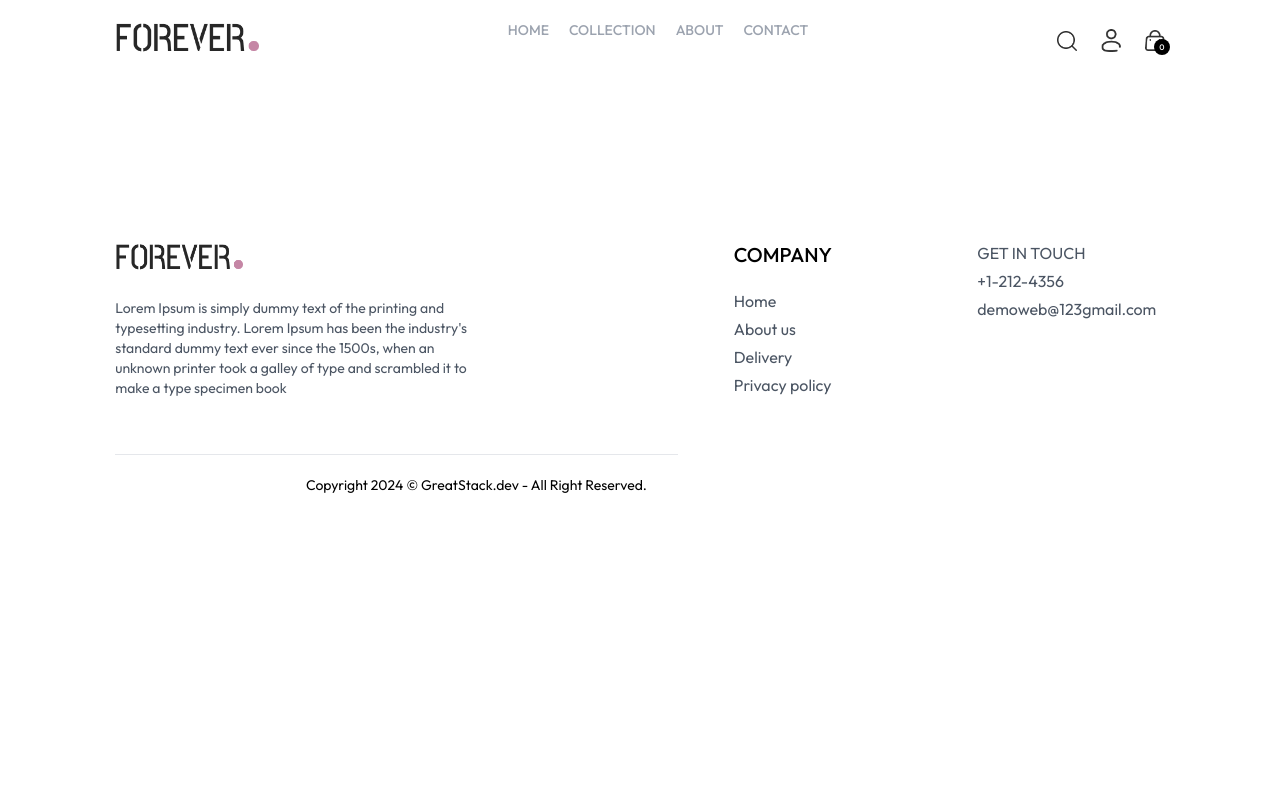
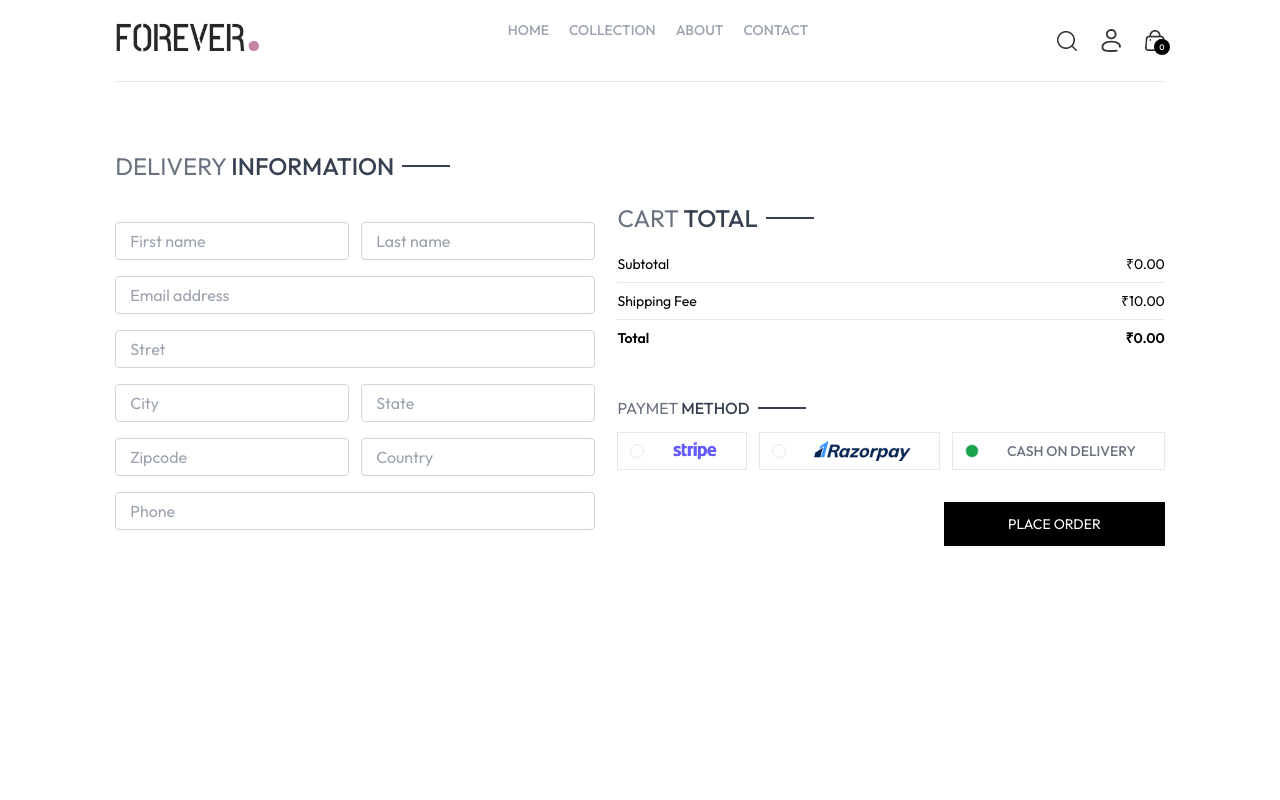
Before and after one commit to shreysingh-singh/FOREVER_ECOMMER_APP, a React (Vite) app in the folder frontend/: page /place-order in a window 1280 px wide. Shown: the top 800 px of the page. Built offline with nearby package versions, Linux system fonts and the light colour scheme.

Commit message:
_12_PlaceOrder

```diff
--- a/frontend/src/components/CartTotal.jsx
+++ b/frontend/src/components/CartTotal.jsx
@@ -3,7 +3,7 @@ import { ShopContext } from '../context/ShopingContext'
 import Tittle from './Tittle';
 
 function CartTotal() {
-    const { currency, delivery_fee, getCartAmount, navigate } =
+    const { currency, delivery_fee, getCartAmount } =
       useContext(ShopContext);
   return (
     <div className="w-full">
@@ -33,14 +33,7 @@ function CartTotal() {
             {currency}
             {getCartAmount() === 0 ? "0" : getCartAmount() + delivery_fee}.00
           </p>
-          <div className="w-full text-end">
-            <button
-              onClick={() => navigate("/place-order")}
-              className="bg-black text-white text-sm my-8 px-8 py-3 active:bg-gray-700 "
-            >
-              PROCEED TO CHECKOUT
-            </button>
-          </div>
+
         </div>
       </div>
     </div>
--- a/frontend/src/pages/Cart.jsx
+++ b/frontend/src/pages/Cart.jsx
@@ -6,7 +6,7 @@ import CartTotal from "../components/CartTotal";
 
 
 function Cart() {
-  const { products, currency, cartItems, updateQuantity } =
+  const { products, currency, cartItems, updateQuantity, navigate } =
     useContext(ShopContext);
   const [cartData, setCardData] = useState([]);
 
@@ -30,12 +30,13 @@ function Cart() {
   return (
     <div className="border-t pt-14">
       <div className="text-2xl mb-3">
-        <Tittle text1={'YOUR'} text2={'CART'}/>
+        <Tittle text1={"YOUR"} text2={"CART"} />
       </div>
       <div>
-        {
-          cartData.map((item, index) => {
-            const productData = products.find((product) => product._id === item._id);
+        {cartData.map((item, index) => {
+          const productData = products.find(
+            (product) => product._id === item._id,
+          );
 
           return (
             <div
@@ -60,7 +61,15 @@ function Cart() {
                 </div>
               </div>
               <input
-                onChange={(e) => e.target.value === '' || e.target.value === '0' ? null : updateQuantity(item._id, item.size,Number(e.target.value))}
+                onChange={(e) =>
+                  e.target.value === "" || e.target.value === "0"
+                    ? null
+                    : updateQuantity(
+                        item._id,
+                        item.size,
+                        Number(e.target.value),
+                      )
+                }
                 className="border max-w-10 sm:max-w-20 px-1 font-light sm:px-2 py-1"
                 type="number"
                 min={1}
@@ -74,12 +83,19 @@ function Cart() {
               />
             </div>
           );
-          })
-        }
+        })}
       </div>
       <div className="flex justify-end my-20">
         <div className="w-full sm:w-[450px]">
           <CartTotal />
+          <div className="w-full text-end">
+            <button
+              onClick={() => navigate("/place-order")}
+              className="bg-black text-white text-sm my-8 px-8 py-3 active:bg-gray-700 "
+            >
+              PROCEED TO CHECKOUT
+            </button>
+          </div>
         </div>
       </div>
     </div>
--- a/frontend/src/pages/PlaceOrder.jsx
+++ b/frontend/src/pages/PlaceOrder.jsx
@@ -1,11 +1,118 @@
-import React from 'react'
+import React, { useContext, useState } from 'react'
+import Tittle from '../components/Tittle'
+import CartTotal from '../components/CartTotal';
+import { assets } from '../assets/assets';
+import { ShopContext } from '../context/ShopingContext';
 
 function PlaceOrder() {
+  const [method, setMethod] = useState('cod');
+  const {navigate} = useContext(ShopContext);
   return (
-    <div>
+    <div className="flex flex-col sm:flex-row justify-between gap-4 pt-5 sm:pt-14 min-h-[80vh] border-t">
+      {/* ---------------Left Side ---------- */}
+      <div className="flex flex-col gap-4 w-full sm:max-w-[480px]">
+        <div className="text-xl sm:text-2xl my-3">
+          <Tittle text1={"DELIVERY"} text2={"INFORMATION"} />
+        </div>
+        <div className="flex gap-3">
+          <input
+            placeholder="First name"
+            type="text"
+            className="border border-gray-300 rounded py-1.5 px-3.5 w-full "
+          />
+          <input
+            placeholder="Last name"
+            type="text"
+            className="border border-gray-300 rounded py-1.5 px-3.5 w-full "
+          />
+        </div>
+        <input
+          placeholder="Email address"
+          type="email"
+          className="border border-gray-300 rounded py-1.5 px-3.5 w-full "
+        />
+        <input
+          placeholder="Stret"
+          type="email"
+          className="border border-gray-300 rounded py-1.5 px-3.5 w-full "
+        />
+        <div className="flex gap-3">
+          <input
+            placeholder="City"
+            type="text"
+            className="border border-gray-300 rounded py-1.5 px-3.5 w-full "
+          />
+          <input
+            placeholder="State"
+            type="text"
+            className="border border-gray-300 rounded py-1.5 px-3.5 w-full "
+          />
+        </div>
+        <div className="flex gap-3">
+          <input
+            placeholder="Zipcode"
+            type="number"
+            className="border border-gray-300 rounded py-1.5 px-3.5 w-full "
+          />
+          <input
+            placeholder="Country"
+            type="text"
+            className="border border-gray-300 rounded py-1.5 px-3.5 w-full "
+          />
+        </div>
+        <input
+          placeholder="Phone"
+          type="number"
+          className="border border-gray-300 rounded py-1.5 px-3.5 w-full "
+        />
+      </div>
+      {/* -----------------Right Side ----------------- */}
+      <div className="mt-8">
+        <div className="mt-8 min-w-80">
+          <CartTotal />
+        </div>
+        <div className="mt-12">
+          <Tittle text1={"PAYMET"} text2={"METHOD"} />
 
+          {/* -------------Payment Methode Section ----------- */}
+          <div className="flex flex-col gap-3 lg:flex-row">
+            <div
+              onClick={() => setMethod("strip")}
+              className="flex items-center gap-3 border p-2 px-3 cursor-pointer"
+            >
+              <p
+                className={`min-w-3.5 h-3.5 border rounded-full ${method === "strip" ? "bg-green-600" : ""}`}
+              ></p>
+              <img src={assets.stripe_logo} className="h-5 mx-4" alt="" />
+            </div>
+            <div
+              onClick={() => setMethod("razorpay")}
+              className="flex items-center gap-3 border p-2 px-3 cursor-pointer"
+            >
+              <p
+                className={`min-w-3.5 h-3.5 border rounded-full ${method === "razorpay" ? "bg-green-600" : ""}`}
+              ></p>
+              <img src={assets.razorpay_logo} className="h-5 mx-4" alt="" />
+            </div>
+            <div
+              onClick={() => setMethod("cod")}
+              className="flex items-center gap-3 border p-2 px-3 cursor-pointer"
+            >
+              <p
+                className={`min-w-3.5 h-3.5 border rounded-full ${method === "cod" ? "bg-green-600" : ""}`}
+              ></p>
+              <p className="text-gray-500 text-sm font-medium mx-4">
+                CASH ON DELIVERY
+              </p>
+            </div>
+          </div>
+          <div className='w-full text-end mt-8'>
+            <button onClick={() => navigate('/orders')} className='bg-black text-white px-16 py-3 text-sm'>PLACE ORDER</button>
+          </div>
+        </div>
+      </div>
     </div>
-  )
+  );
 }
 
 export default PlaceOrder
```
Lines whose indentation alone changed are shown as unchanged.
